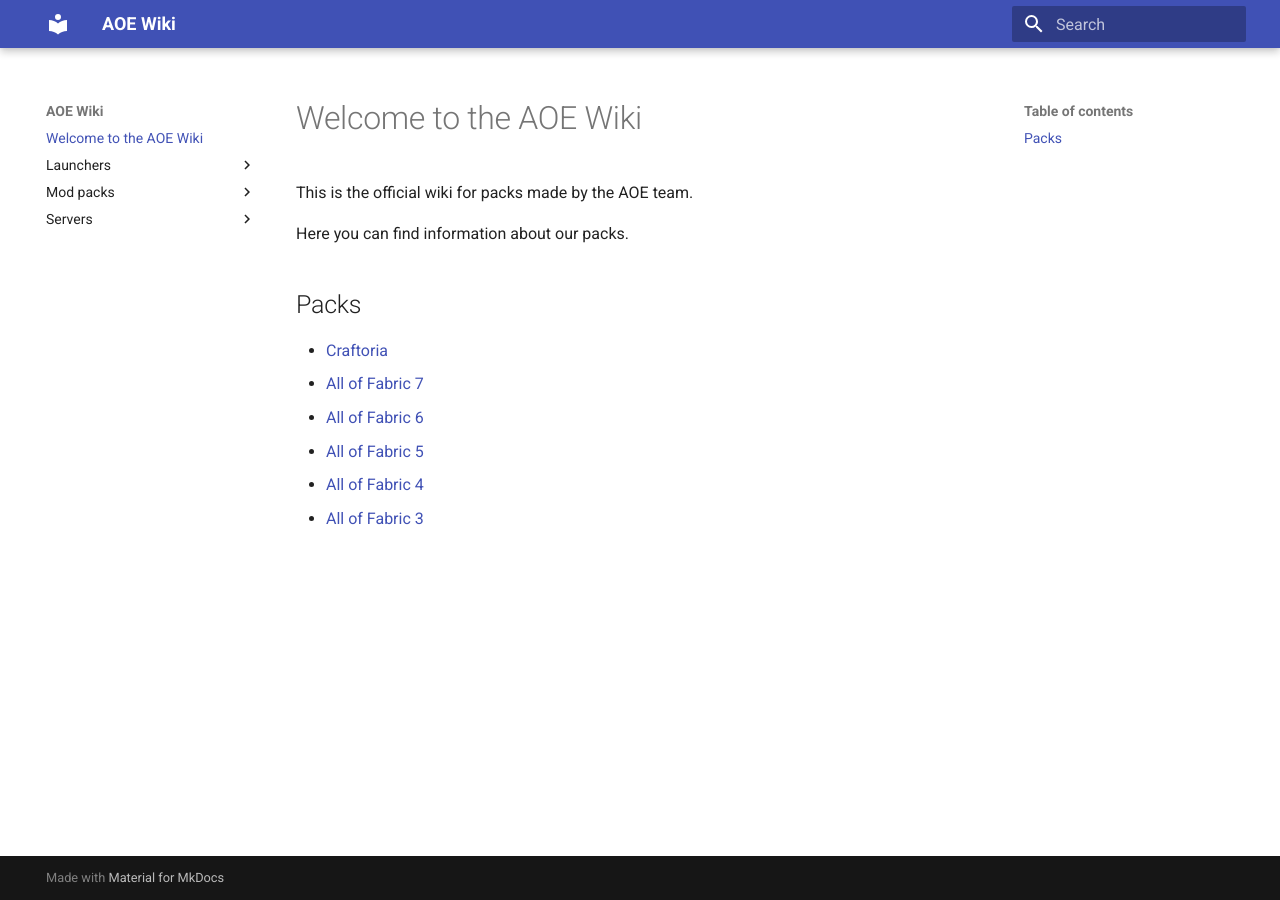
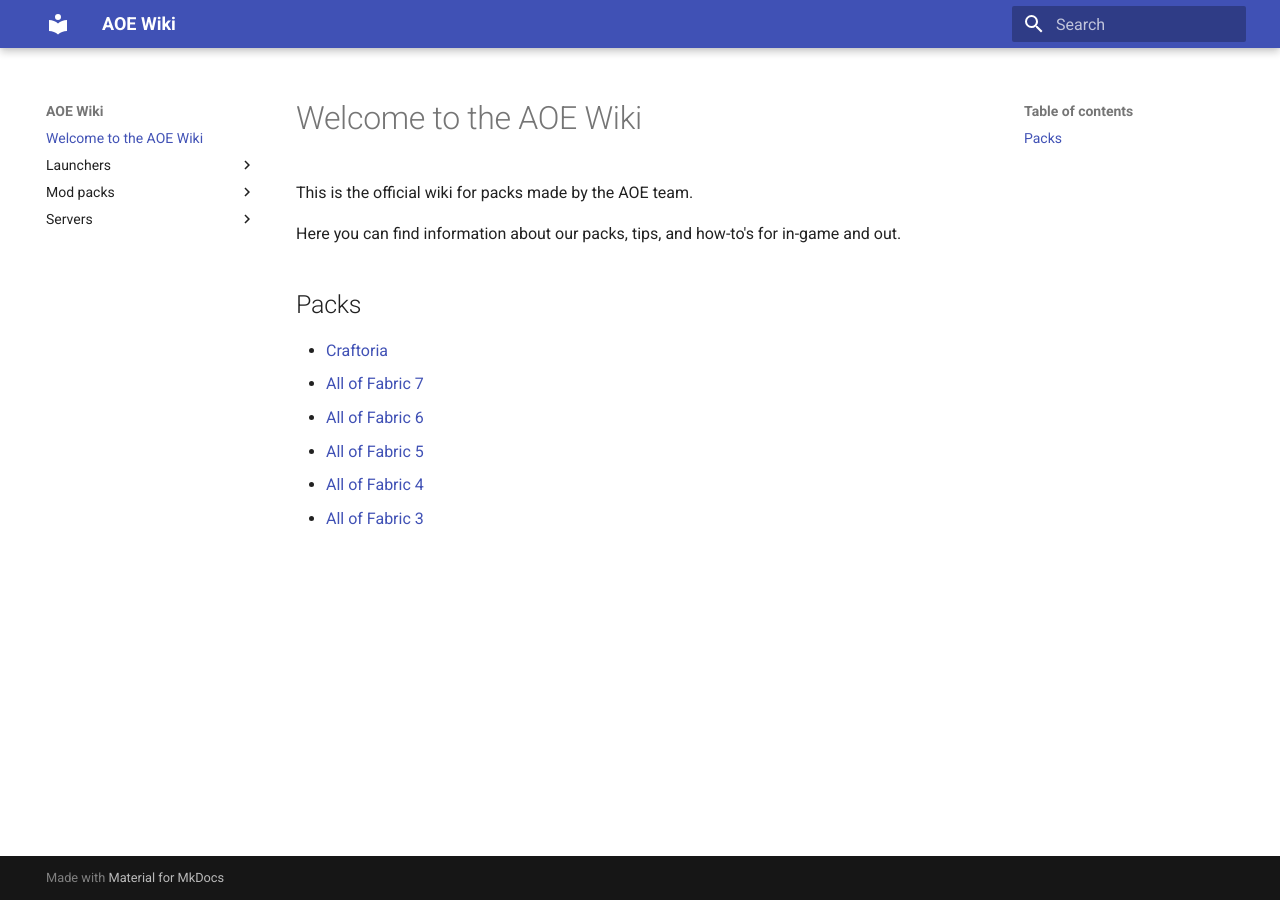
Before and after one commit to Gronglegrowth/AOE-Wiki, an MkDocs documentation site: the page built from docs/index.md, in a window 1280 px wide. Built offline with MkDocs 1.6.1 and Material for MkDocs 9.7.7, drawn with Linux system fonts in a browser that asks for light colours.

```diff
--- a/docs/index.md
+++ b/docs/index.md
@@ -2,7 +2,7 @@
 
 This is the official wiki for packs made by the AOE team.
 
-Here you can find information about our packs.
+Here you can find information about our packs, tips, and how-to's for in-game and out.
 
 ## Packs
 
```
Also changed, not shown: docs/mod-packs/Craftoria.md (added, +9 -0 lines), docs/mod-packs/aof7.md (+1 -1 lines), docs/mod-packs/img/Craftoria cover.png (added).
